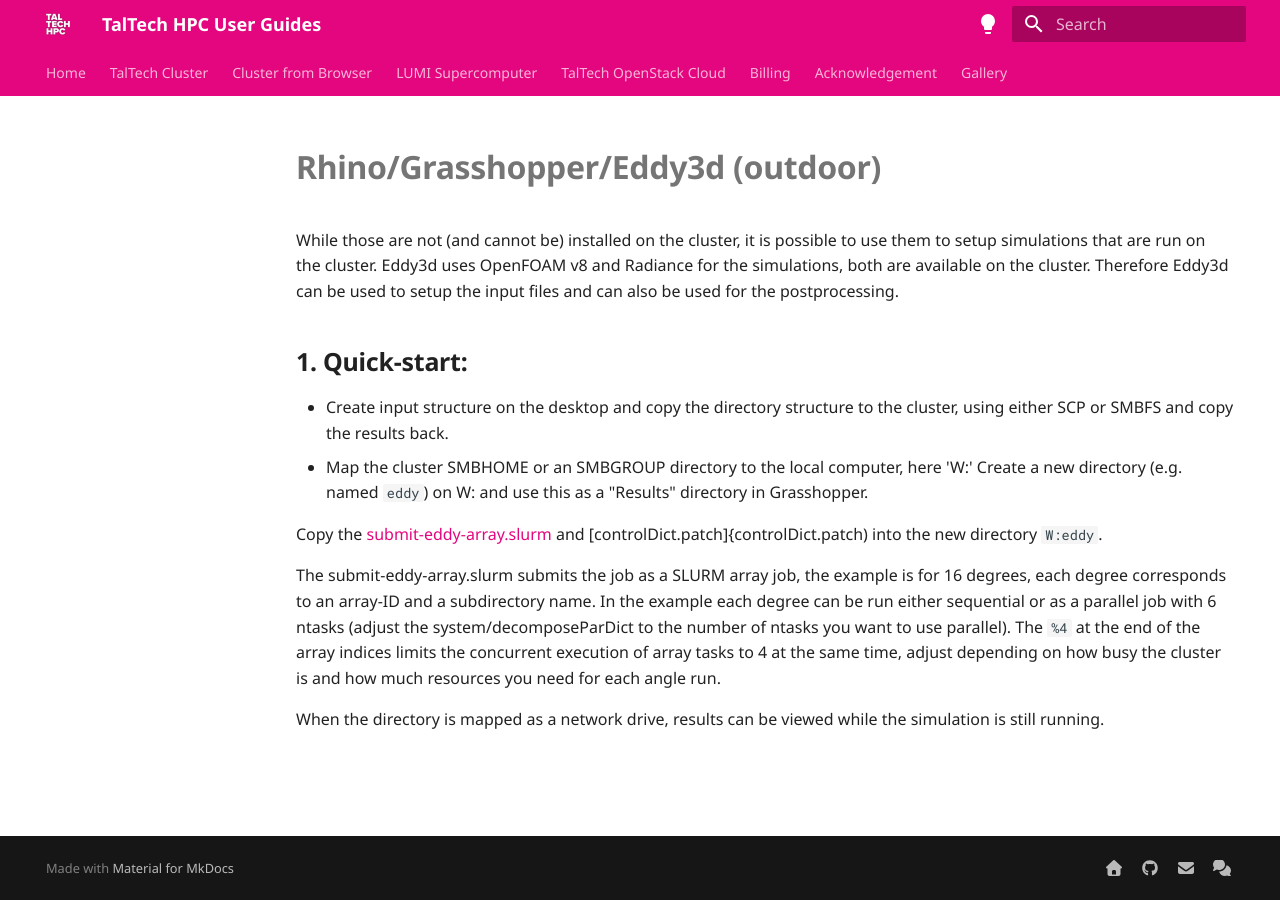
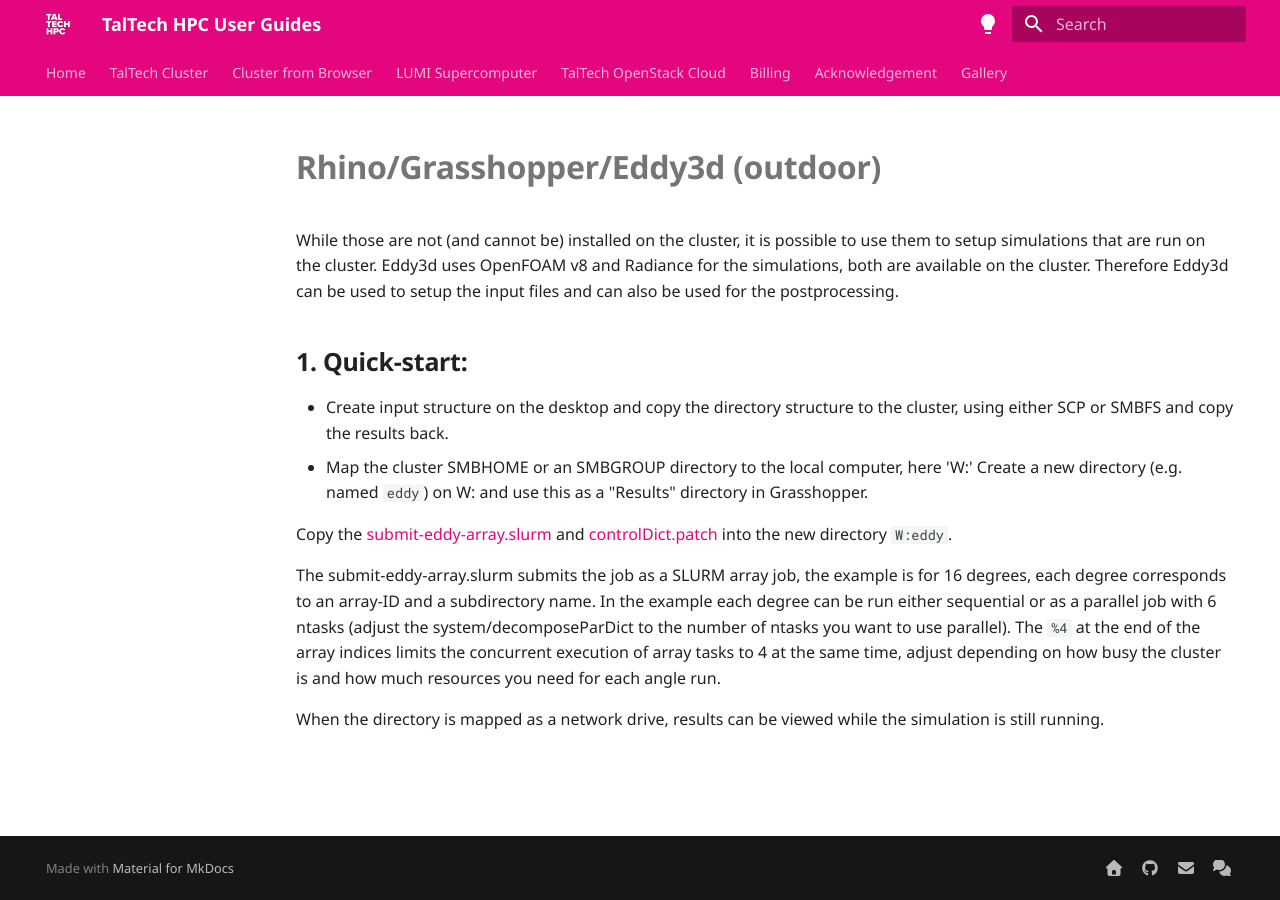
Before and after one commit to TalTech-HPC-Centre/user-guides-source, an MkDocs documentation site: the page built from docs/engineering/eddy3d.md, in a window 1280 px wide. Built offline with MkDocs 1.6.1 and Material for MkDocs 9.7.7, drawn with Linux system fonts in a browser that asks for light colours; comment, search, counter and statistics services are not loaded.

Commit message:
modified:   engineering/eddy3d.md

```diff
--- a/docs/engineering/eddy3d.md
+++ b/docs/engineering/eddy3d.md
@@ -7,7 +7,7 @@ While those are not (and cannot be) installed on the cluster, it is possible to
 - Create input structure on the desktop and copy the directory structure to the cluster, using either SCP or SMBFS and copy the results back.
 - Map the cluster SMBHOME or an SMBGROUP directory to the local computer, here 'W:' Create a new directory (e.g. named `eddy`) on W: and use this as a "Results" directory in Grasshopper.
 
-Copy the [submit-eddy-array.slurm](submit-eddy-array.slurm) and [controlDict.patch]{controlDict.patch) into the new directory `W:eddy`.
+Copy the [submit-eddy-array.slurm](submit-eddy-array.slurm) and [controlDict.patch](controlDict.patch) into the new directory `W:eddy`.
 
 The submit-eddy-array.slurm submits the job as a SLURM array job, the example is for 16 degrees, each degree corresponds to an array-ID and a subdirectory name.  In the example each degree can be run either sequential or as a parallel job with 6 ntasks (adjust the system/decomposeParDict to the number of ntasks you want to use parallel). The `%4` at the end of the array indices limits the concurrent execution of array tasks to 4 at the same time, adjust depending on how busy the cluster is and how much resources you need for each angle run.
 
```
